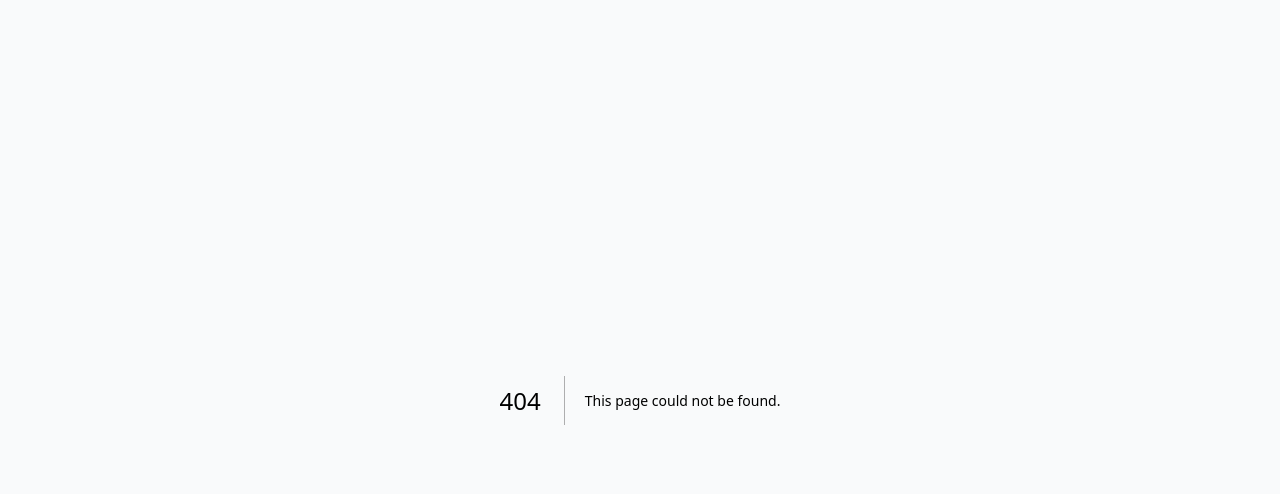
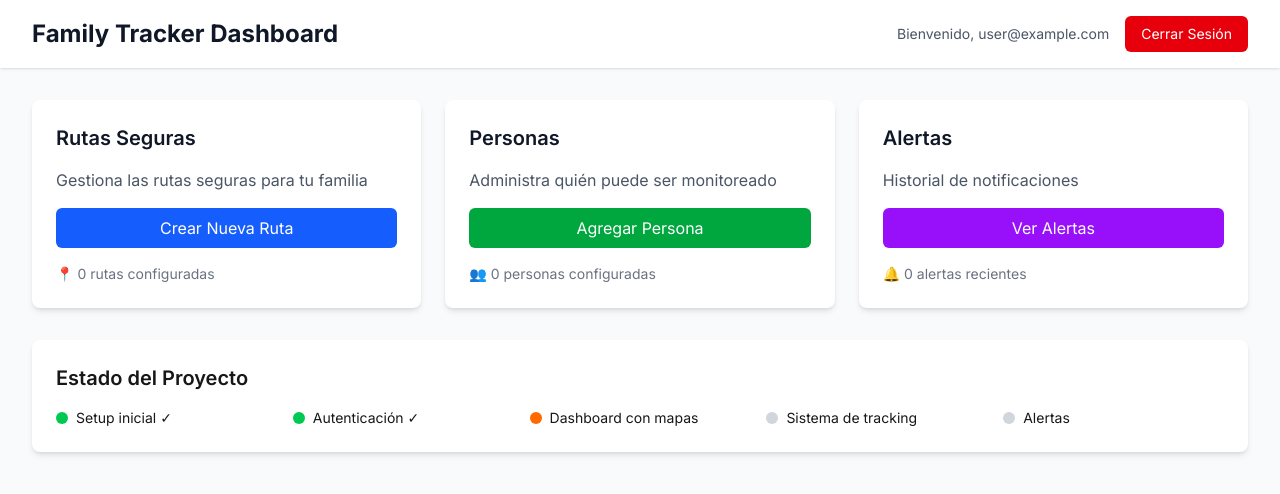
Before and after one commit to jminango20/family-tracker, a Next.js app: page /dashboard in a window 1280 px wide. Before the commit this address had no page. Shown: the top 494 px of the page. Built offline with nearby package versions, Linux system fonts and the light colour scheme; no server answers; sample sign-in values are in the browser's storage.

Commit message:
correcting issues

```diff
--- /dev/null
+++ b/src/app/dashboard/page.tsx
@@ -0,0 +1,137 @@
+// src/app/dashboard/page.tsx
+'use client';
+
+import { useAuth } from '../../../lib/useAuth';
+import { signOut } from 'firebase/auth';
+import { auth } from '../../../lib/firebase';
+import { useRouter } from 'next/navigation';
+import { useEffect } from 'react';
+
+export default function Dashboard() {
+  const { user, loading } = useAuth();
+  const router = useRouter();
+
+  // Redirect si no está autenticado
+  useEffect(() => {
+    if (!loading && !user) {
+      router.push('/login');
+    }
+  }, [user, loading, router]);
+
+  const handleLogout = async () => {
+    try {
+      await signOut(auth);
+      router.push('/');
+    } catch (error) {
+      console.error('Error al cerrar sesión:', error);
+    }
+  };
+
+  if (loading) {
+    return (
+      <div className="min-h-screen flex items-center justify-center">
+        <div className="text-lg">Cargando...</div>
+      </div>
+    );
+  }
+
+  if (!user) {
+    return (
+      <div className="min-h-screen flex items-center justify-center">
+        <div className="text-lg">Redirigiendo al login...</div>
+      </div>
+    );
+  }
+
+  return (
+    <div className="min-h-screen bg-gray-50">
+      {/* Header */}
+      <div className="bg-white shadow-sm">
+        <div className="max-w-7xl mx-auto px-4 sm:px-6 lg:px-8">
+          <div className="flex justify-between items-center py-4">
+            <h1 className="text-2xl font-bold text-gray-900">Family Tracker Dashboard</h1>
+            <div className="flex items-center space-x-4">
+              <span className="text-sm text-gray-600">Bienvenido, {user.email}</span>
+              <button
+                onClick={handleLogout}
+                className="bg-red-600 text-white px-4 py-2 rounded-md hover:bg-red-700 text-sm"
+              >
+                Cerrar Sesión
+              </button>
+            </div>
+          </div>
+        </div>
+      </div>
+
+      {/* Content */}
+      <div className="max-w-7xl mx-auto px-4 sm:px-6 lg:px-8 py-8">
+        <div className="grid grid-cols-1 md:grid-cols-2 lg:grid-cols-3 gap-6">
+
+          {/* Card: Rutas Seguras */}
+          <div className="bg-white rounded-lg shadow-md p-6">
+            <h2 className="text-xl font-semibold mb-4 text-gray-900">Rutas Seguras</h2>
+            <p className="text-gray-600 mb-4">Gestiona las rutas seguras para tu familia</p>
+            <button className="w-full bg-blue-600 text-white py-2 px-4 rounded-md hover:bg-blue-700">
+              Crear Nueva Ruta
+            </button>
+            <div className="mt-4 text-sm text-gray-500">
+              📍 0 rutas configuradas
+            </div>
+          </div>
+
+          {/* Card: Personas Monitoreadas */}
+          <div className="bg-white rounded-lg shadow-md p-6">
+            <h2 className="text-xl font-semibold mb-4 text-gray-900">Personas</h2>
+            <p className="text-gray-600 mb-4">Administra quién puede ser monitoreado</p>
+            <button className="w-full bg-green-600 text-white py-2 px-4 rounded-md hover:bg-green-700">
+              Agregar Persona
+            </button>
+            <div className="mt-4 text-sm text-gray-500">
+              👥 0 personas configuradas
+            </div>
+          </div>
+
+          {/* Card: Alertas */}
+          <div className="bg-white rounded-lg shadow-md p-6">
+            <h2 className="text-xl font-semibold mb-4 text-gray-900">Alertas</h2>
+            <p className="text-gray-600 mb-4">Historial de notificaciones</p>
+            <button className="w-full bg-purple-600 text-white py-2 px-4 rounded-md hover:bg-purple-700">
+              Ver Alertas
+            </button>
+            <div className="mt-4 text-sm text-gray-500">
+              🔔 0 alertas recientes
+            </div>
+          </div>
+
+        </div>
+
+        {/* Estado del Proyecto */}
+        <div className="mt-8 bg-white rounded-lg shadow-md p-6">
+          <h2 className="text-xl font-semibold mb-4">Estado del Proyecto</h2>
+          <div className="grid grid-cols-1 md:grid-cols-5 gap-4">
+            <div className="flex items-center space-x-2">
+              <span className="w-3 h-3 bg-green-500 rounded-full"></span>
+              <span className="text-sm">Setup inicial ✓</span>
+            </div>
+            <div className="flex items-center space-x-2">
+              <span className="w-3 h-3 bg-green-500 rounded-full"></span>
+              <span className="text-sm">Autenticación ✓</span>
+            </div>
+            <div className="flex items-center space-x-2">
+              <span className="w-3 h-3 bg-orange-500 rounded-full"></span>
+              <span className="text-sm">Dashboard con mapas</span>
+            </div>
+            <div className="flex items-center space-x-2">
+              <span className="w-3 h-3 bg-gray-300 rounded-full"></span>
+              <span className="text-sm">Sistema de tracking</span>
+            </div>
+            <div className="flex items-center space-x-2">
+              <span className="w-3 h-3 bg-gray-300 rounded-full"></span>
+              <span className="text-sm">Alertas</span>
+            </div>
+          </div>
+        </div>
+      </div>
+    </div>
+  );
+}
--- a/src/app/login/page.tsx
+++ b/src/app/login/page.tsx
@@ -1,7 +1,7 @@
 // src/app/login/page.tsx
 'use client';
 
-import { useState } from 'react';
+import { useState, useEffect } from 'react';
 import { signInWithEmailAndPassword, createUserWithEmailAndPassword } from 'firebase/auth';
 import { auth } from '../../../lib/firebase';
 import { useRouter } from 'next/navigation';
@@ -18,9 +18,19 @@ export default function LoginPage() {
   const { user } = useAuth();
 
   // Si ya está autenticado, redirigir al dashboard
+  useEffect(() => {
+    if (user) {
+      router.push('/dashboard');
+    }
+  }, [user, router]);
+
+  // Si ya está autenticado, mostrar loading mientras redirige
   if (user) {
-    router.push('/dashboard');
-    return null;
+    return (
+      <div className="min-h-screen flex items-center justify-center">
+        <div className="text-lg">Redirigiendo al dashboard...</div>
+      </div>
+    );
   }
 
   const handleSubmit = async (e: React.FormEvent) => {
```
